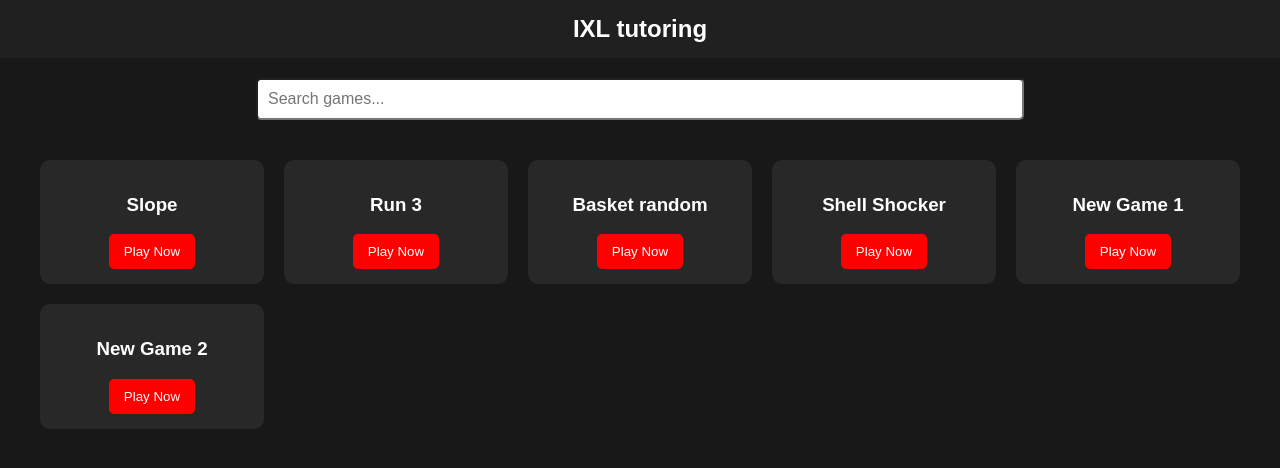
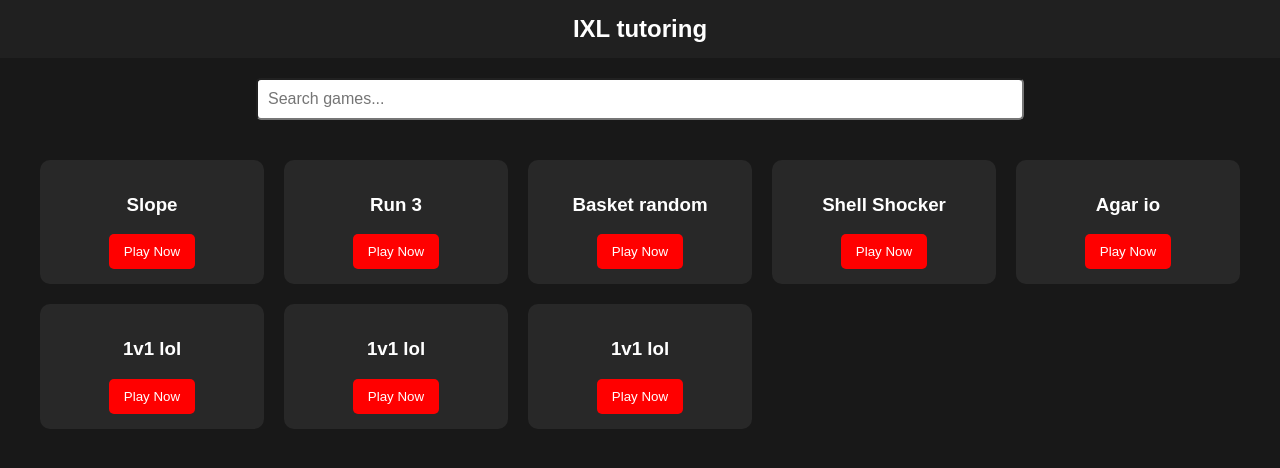
Before and after one commit to SigmaMarley/Marleyisthegoat, a plain HTML site: page index.html in a window 1280 px wide. Drawn offline with Linux system fonts and the light colour scheme.

Commit message:
Update index.html

```diff
--- a/index.html
+++ b/index.html
@@ -73,8 +73,10 @@
             { title: "Run 3", url: "https://slope-unblocked-10x.github.io/game.html?target=422" },
             { title: "Basket random", url: "https://randombasketballonline.github.io/" },
             { title: "Shell Shocker", url: "https://orcatech2711.github.io/nano/games/shellshockers/preview/preview.html" },
-            { title: "New Game 1", url: "https://example.com/newgame1" },
-            { title: "New Game 2", url: "https://example.com/newgame2" }
+            { title: "Agar io", url: "https://playfreegamesonlinewithoutdownloading.github.io/agar.io.html" },
+            { title: "1v1 lol", url: "https://playfreegamesonlinewithoutdownloading.github.io/1v1-lol.html" },
+            { title: "1v1 lol", url: "https://example.com/newgame2" },
+            { title: "1v1 lol", url: "https://example.com/newgame2" }
         ];
 
         function displayGames() {
```
